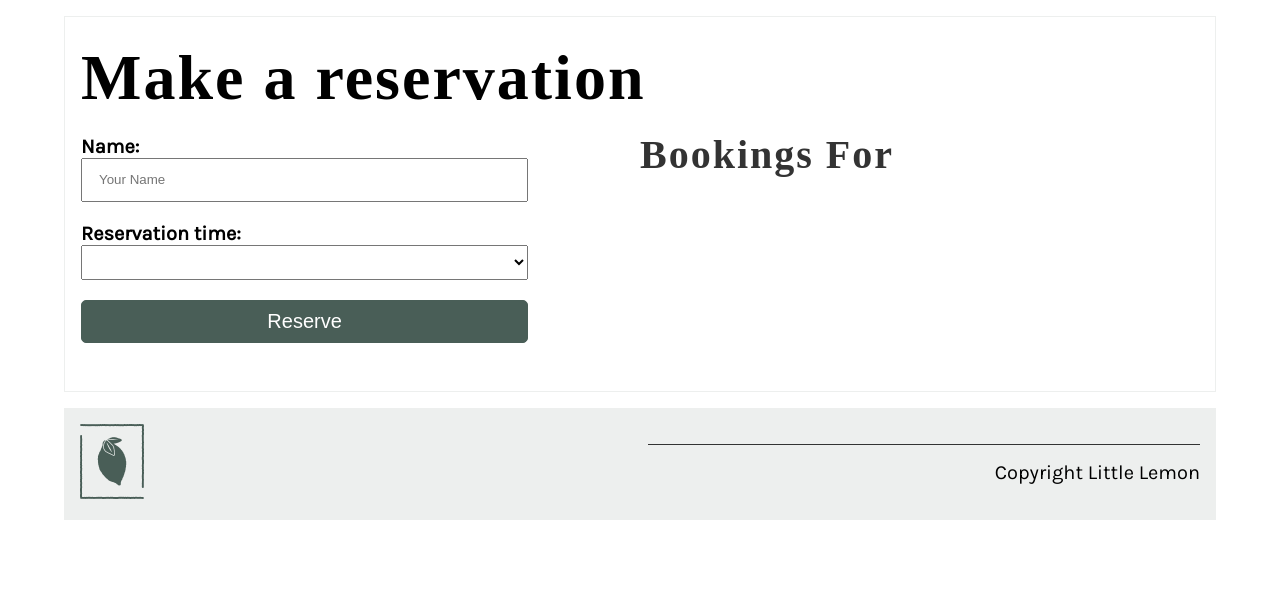
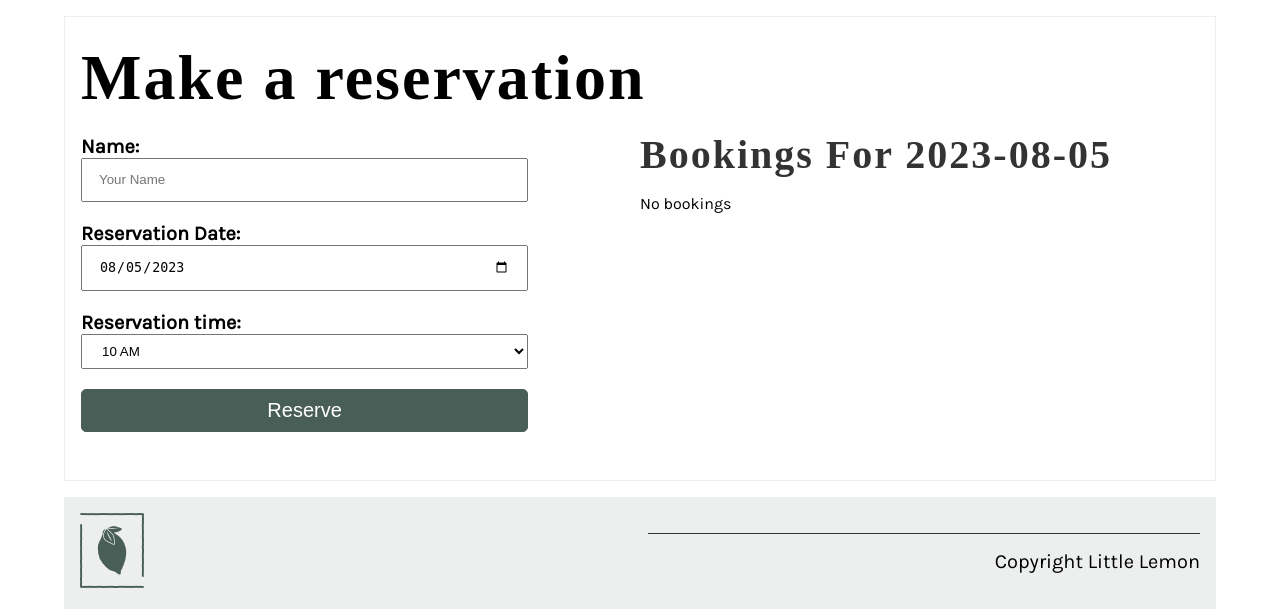
Before and after one commit to RustemCoder/full-stack-course, a Django app: page /book/ in a window 1280 px wide. Shown: the part 244-853 px from the top of the page. Before the commit the page ends 764 px from the top, so only its background shows below. Run offline with Django 4.2, Linux system fonts and the light colour scheme; data that the repository does not hold is empty; some web fonts are replaced.

Commit message:
fixed all the isues with templates

```diff
--- a/LittleLemon/myapp/templates/book.html
+++ b/LittleLemon/myapp/templates/book.html
@@ -17,7 +17,8 @@
               <input type="text" placeholder="Your Name" maxlength="200" required="" id="first_name">
             </p>
             <p>
-            <!-- Step 9: Part one -->
+                <label for="reservation_date">Reservation Date:</label>
+                <input type="date" id="reservation_date">
             </p>
 
             <p>
@@ -48,16 +49,19 @@
 </section>
 <script>
 
-  const date = new Date()
-  document.getElementById('reservation_date').value = `${date.getFullYear()}-${date.getMonth() + 1}-${date.getDate().toString().padStart(2, "0")}`;
+  const date = new Date();
+  const year = date.getFullYear();
+  const month = (date.getMonth() + 1).toString().padStart(2, "0");
+  const day = date.getDate().toString().padStart(2, "0");
+  document.getElementById('reservation_date').value = `${year}-${month}-${day}`;
 
   console.log(document.getElementById('reservation_date').value)
-  getBookings()
+  getBookings();;
 
 
   /*  Step 10: Part two */
   reservation_date = document.getElementById('reservation_date');
-  reservation_date.addEventListener('change',getBookings);
+  document.getElementById('reservation_date').addEventListener("change", () => {getBookings()})
 
   function getBookings() {
     let reserved_slots = []
@@ -71,24 +75,22 @@
         bookings = ''
 
         /* Step 11: Part three */
-        for (let i = 0; i < data.length; i++) {
-            console.log(data[i].fields);
-            reserved_slots.push(data[i].fields.reservation_slot);
-}
+        for (let item of data) {
+          console.log(item.fields)
+          reserved_slots.push(item.fields.reservation_slot)
+          bookings += `<p>${item.fields.first_name} - ${formatTime(item.fields.reservation_slot)}</p>`
+        }
 
         /* Step 12: Part four  */
         slot_options = '<option value="0" disabled>Select time</option>';
-        for(let i = 10; i<20;i++){
-          const label = formatTime(i);
-          if(reserved_slots.includes(i)){
-            slot_options += '<option value=${i} disabled>${label}</option>';
-          }else{
-            slot_options += '<option value=${i}>${label}</option>';
-          }
+        for (let i = 10; i < 21; i++) {
+          const label = formatTime(i)
+          disabled = reserved_slots.includes(i) ? "disabled" : ""
+          slot_options += `<option value=${i} ${disabled}>${label}</option>`
         }
         document.getElementById('reservation_slot').innerHTML = slot_options
         if(bookings==''){
-          bookings = '<p>${item.fields.first_name} - ${formatTime(item.fields.reservation_slot)}</p>';
+          bookings = "No bookings"
         }
         document.getElementById('bookings').innerHTML = bookings
       })
```
Also changed, not shown: 2 other files.
